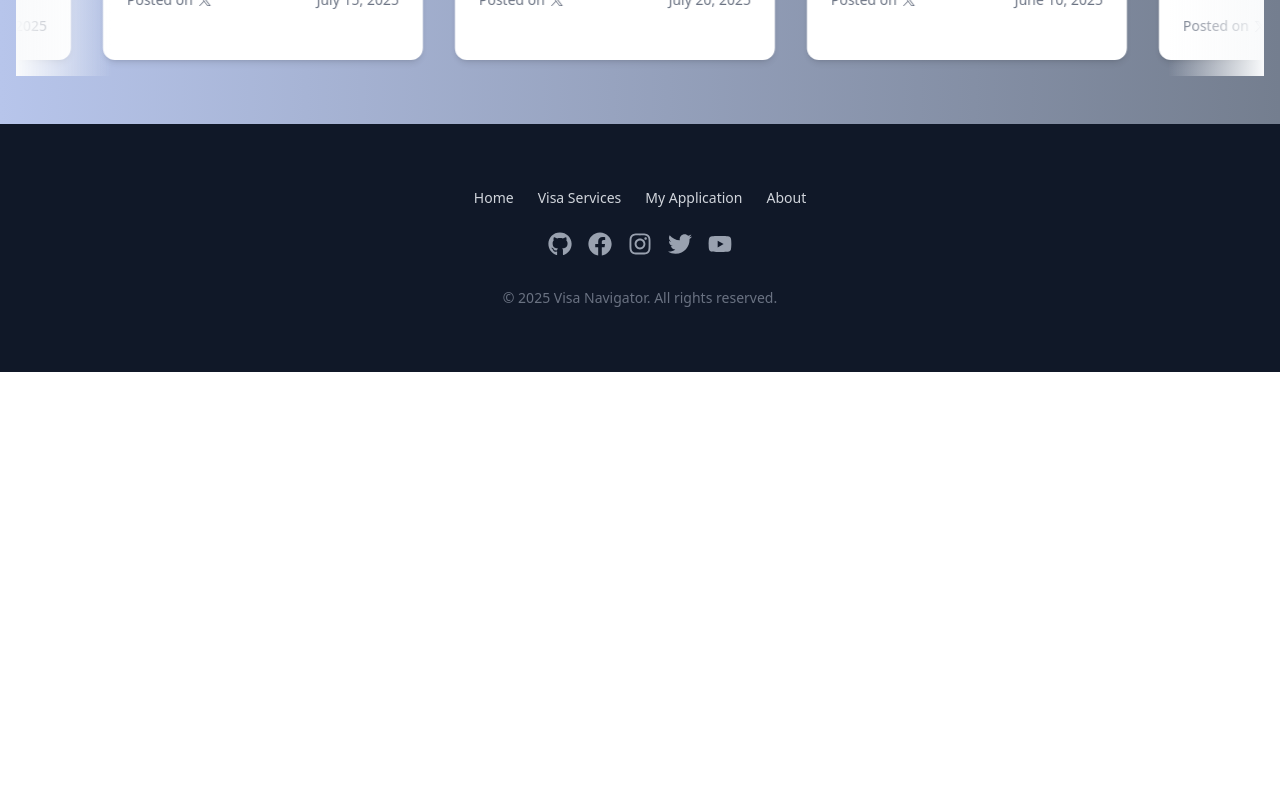
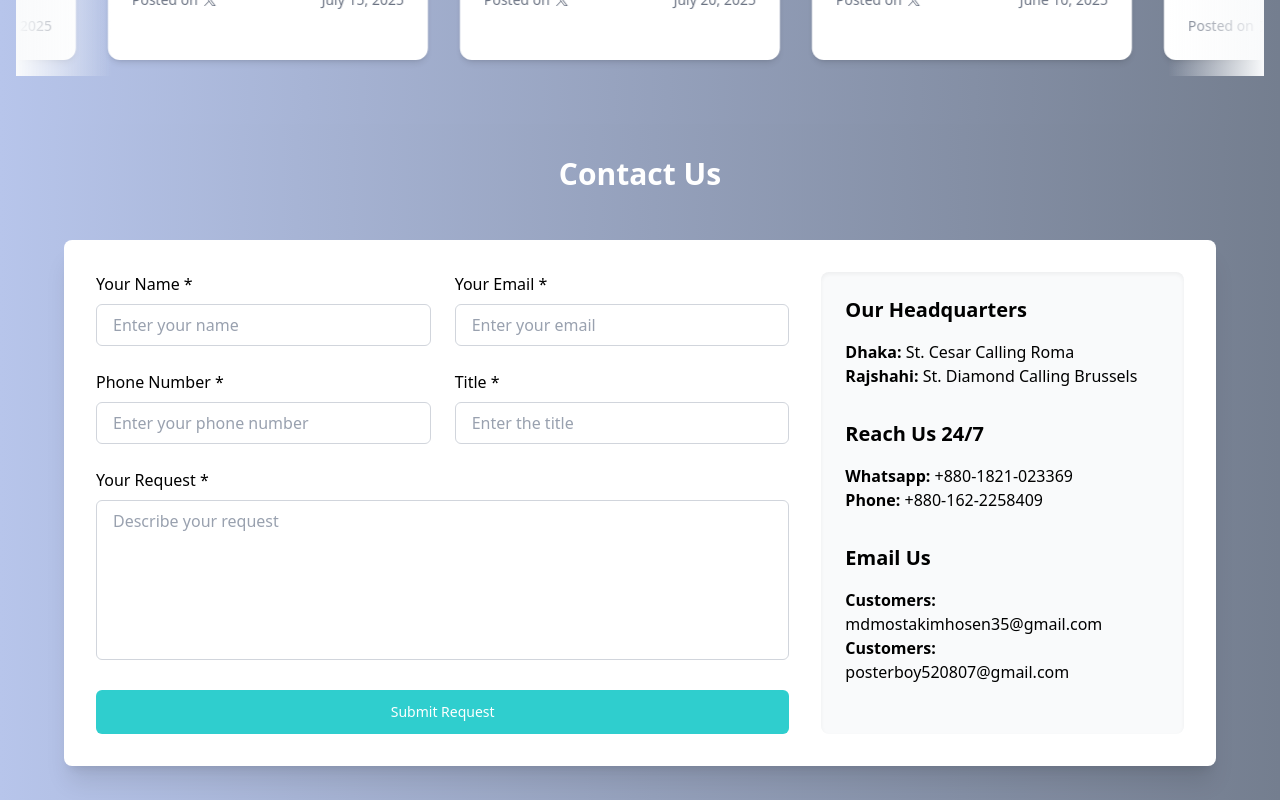
Before and after one commit to Mostakim69/Job-Task-02-Visa-Service, a React (Vite) app: page / in a window 1280 px wide. Shown: the part 3540-4340 px from the top of the page. Before the commit the page ends 3912 px from the top, so only its background shows below. Built offline with nearby package versions, Linux system fonts and the light colour scheme.

Commit message:
Cotact Section Added and update

```diff
--- a/package.json
+++ b/package.json
@@ -21,6 +21,7 @@
     "react-infinite-scroll-component": "^6.1.0",
     "react-router": "^7.8.0",
     "react-simple-typewriter": "^5.0.1",
+    "sweetalert2": "^11.22.4",
     "tailwindcss": "^4.1.12",
     "typewriter-effect": "^2.22.0"
   },
--- /dev/null
+++ b/src/Pages/Contact.jsx
@@ -0,0 +1,231 @@
+import React, { useState } from 'react';
+import Swal from 'sweetalert2';
+import { motion } from 'framer-motion';
+
+const Contact = () => {
+  const [formData, setFormData] = useState({
+    name: '',
+    email: '',
+    phone: '',
+    title: '',
+    request: ''
+  });
+
+  const handleChange = (e) => {
+    const { name, value } = e.target;
+    setFormData({ ...formData, [name]: value });
+  };
+
+  const validateEmail = (email) => {
+    return /^[^\s@]+@[^\s@]+\.[^\s@]+$/.test(email);
+  };
+
+  const handleSubmit = (e) => {
+    e.preventDefault();
+
+    if (
+      formData.name.trim() === '' ||
+      formData.email.trim() === '' ||
+      formData.phone.trim() === '' ||
+      formData.title.trim() === '' ||
+      formData.request.trim() === ''
+    ) {
+      Swal.fire({
+        icon: 'error',
+        title: 'Missing Information',
+        text: 'Please fill out all required fields.',
+        confirmButtonColor: '#22c55e'
+      });
+    } else if (!validateEmail(formData.email)) {
+      Swal.fire({
+        icon: 'error',
+        title: 'Invalid Email',
+        text: 'Please enter a valid email address.',
+        confirmButtonColor: '#22c55e'
+      });
+    } else {
+      Swal.fire({
+        icon: 'success',
+        title: 'Request Submitted',
+        text: 'Thank you! Your request has been submitted successfully.',
+        confirmButtonColor: '#22c55e'
+      });
+
+      setFormData({
+        name: '',
+        email: '',
+        phone: '',
+        title: '',
+        request: ''
+      });
+    }
+  };
+
+  // Animation variants for form and contact info
+  const containerVariants = {
+    hidden: { opacity: 0, y: 50 },
+    visible: {
+      opacity: 1,
+      y: 0,
+      transition: {
+        duration: 0.8,
+        when: 'beforeChildren',
+        staggerChildren: 0.2
+      }
+    }
+  };
+
+  const itemVariants = {
+    hidden: { opacity: 0, x: -20 },
+    visible: {
+      opacity: 1,
+      x: 0,
+      transition: { duration: 0.5 }
+    }
+  };
+
+  return (
+    <motion.div
+      className="min-h-screen bg-gradient-to-r from-[#b7c5eb] to-[#747e8f] py-8 px-4 sm:px-6 lg:px-8"
+      initial="hidden"
+      animate="visible"
+      variants={containerVariants}
+    >
+      <div className="max-w-7xl mx-auto px-4 sm:px-6 lg:px-8">
+        <motion.h2
+          className="text-3xl font-bold text-center mb-12 text-white"
+          variants={itemVariants}
+        >
+          Contact Us
+        </motion.h2>
+        <motion.div
+          className="flex flex-col lg:flex-row gap-8 bg-white shadow-xl rounded-lg p-6 lg:p-8"
+          variants={containerVariants}
+        >
+          <motion.div className="flex-1" variants={containerVariants}>
+            <div className="grid grid-cols-1 md:grid-cols-2 gap-6">
+              <motion.div variants={itemVariants}>
+                <label htmlFor="name" className="block text-base font-medium text-black mb-2">
+                  Your Name *
+                </label>
+                <input
+                  type="text"
+                  name="name"
+                  id="name"
+                  placeholder="Enter your name"
+                  className="w-full px-4 py-2 border border-gray-300 rounded-md focus:ring-2 focus:ring-green-500 focus:border-green-500 transition text-black placeholder-gray-400"
+                  value={formData.name}
+                  onChange={handleChange}
+                  required
+                />
+              </motion.div>
+              <motion.div variants={itemVariants}>
+                <label htmlFor="email" className="block text-base font-medium text-black mb-2">
+                  Your Email *
+                </label>
+                <input
+                  type="email"
+                  name="email"
+                  id="email"
+                  placeholder="Enter your email"
+                  className="w-full px-4 py-2 border border-gray-300 rounded-md focus:ring-2 focus:ring-green-500 focus:border-green-500 transition text-black placeholder-gray-400"
+                  value={formData.email}
+                  onChange={handleChange}
+                  required
+                />
+              </motion.div>
+              <motion.div variants={itemVariants}>
+                <label htmlFor="phone" className="block text-base font-medium text-black mb-2">
+                  Phone Number *
+                </label>
+                <input
+                  type="tel"
+                  name="phone"
+                  id="phone"
+                  placeholder="Enter your phone number"
+                  className="w-full px-4 py-2 border border-gray-300 rounded-md focus:ring-2 focus:ring-green-500 focus:border-green-500 transition text-black placeholder-gray-400"
+                  value={formData.phone}
+                  onChange={handleChange}
+                  required
+                />
+              </motion.div>
+              <motion.div variants={itemVariants}>
+                <label htmlFor="title" className="block text-base font-medium text-black mb-2">
+                  Title *
+                </label>
+                <input
+                  type="text"
+                  name="title"
+                  id="title"
+                  placeholder="Enter the title"
+                  className="w-full px-4 py-2 border border-gray-300 rounded-md focus:ring-2 focus:ring-green-500 focus:border-green-500 transition text-black placeholder-gray-400"
+                  value={formData.title}
+                  onChange={handleChange}
+                  required
+                />
+              </motion.div>
+            </div>
+            <motion.div className="mt-6" variants={itemVariants}>
+              <label htmlFor="request" className="block text-base font-medium text-black mb-2">
+                Your Request *
+              </label>
+              <textarea
+                name="request"
+                id="request"
+                placeholder="Describe your request"
+                className="w-full px-4 py-2 border border-gray-300 rounded-md focus:ring-2 focus:ring-green-500 focus:border-green-500 transition h-40 resize-none text-black placeholder-gray-400"
+                value={formData.request}
+                onChange={handleChange}
+                required
+              ></textarea>
+            </motion.div>
+            <motion.div className="mt-6" variants={itemVariants}>
+              <button
+                type="button"
+                className="w-full bg-[#2fcece] text-white px-4 py-3 rounded-md hover:bg-[#66d3d3] transition duration-300 font-medium text-sm cursor-pointer"
+                onClick={handleSubmit}
+              >
+                Submit Request
+              </button>
+            </motion.div>
+          </motion.div>
+
+          <motion.div
+            className="w-full lg:w-1/3 space-y-8 bg-gray-50 p-6 rounded-lg shadow-inner"
+            variants={containerVariants}
+          >
+            <motion.div variants={itemVariants}>
+              <h3 className="text-xl font-bold text-black mb-4">Our Headquarters</h3>
+              <p className="text-base font-medium text-black">
+                <span className="font-semibold">Dhaka:</span> St. Cesar Calling Roma
+              </p>
+              <p className="text-base font-medium text-black">
+                <span className="font-semibold">Rajshahi:</span> St. Diamond Calling Brussels
+              </p>
+            </motion.div>
+            <motion.div variants={itemVariants}>
+              <h3 className="text-xl font-bold text-black mb-4">Reach Us 24/7</h3>
+              <p className="text-base font-medium text-black">
+                <span className="font-semibold">Whatsapp:</span> +880-1821-023369
+              </p>
+              <p className="text-base font-medium text-black">
+                <span className="font-semibold">Phone:</span> +880-162-2258409
+              </p>
+            </motion.div>
+            <motion.div variants={itemVariants}>
+              <h3 className="text-xl font-bold text-black mb-4">Email Us</h3>
+              <p className="text-base font-medium text-black">
+                <span className="font-semibold">Customers:</span> mdmostakimhosen35@gmail.com
+              </p>
+              <p className="text-base font-medium text-black">
+                <span className="font-semibold">Customers:</span> posterboy520807@gmail.com
+              </p>
+            </motion.div>
+          </motion.div>
+        </motion.div>
+      </div>
+    </motion.div>
+  );
+};
+
+export default Contact;
--- a/src/Pages/Home.jsx
+++ b/src/Pages/Home.jsx
@@ -4,6 +4,7 @@ import About from '../Components/About';
 import VisaTypes from '../Components/VisaTypes';
 import WhyUS from '../Components/WhyUS';
 import Testimonials from '../Components/Testimonials';
+import Contact from './Contact';
 
 
 const Home = () => {
@@ -14,6 +15,7 @@ const Home = () => {
             <VisaTypes/>
             <WhyUS/>
             <Testimonials />
+            <Contact />
         </div>
     );
 };
--- a/src/router/router.jsx
+++ b/src/router/router.jsx
@@ -5,6 +5,7 @@ import MyApplicationPage from "../Pages/MyApplicationPage";
 import RootLaout from "../Layouts/RootLaout";
 import ServiceDetails from "../Pages/ServiceDetails";
 import About from "../Components/About";
+import Contact from "../Pages/Contact";
 
 export const router = createBrowserRouter([
   {
@@ -18,6 +19,10 @@ export const router = createBrowserRouter([
       {
         path: "/about",
         Component: About
+      },
+      {
+        path: "/contact",
+        Component: Contact
       },
       {
         path: "/services",
```
Also changed, not shown: 1 other file (tests, documents, lock files or other folders).
